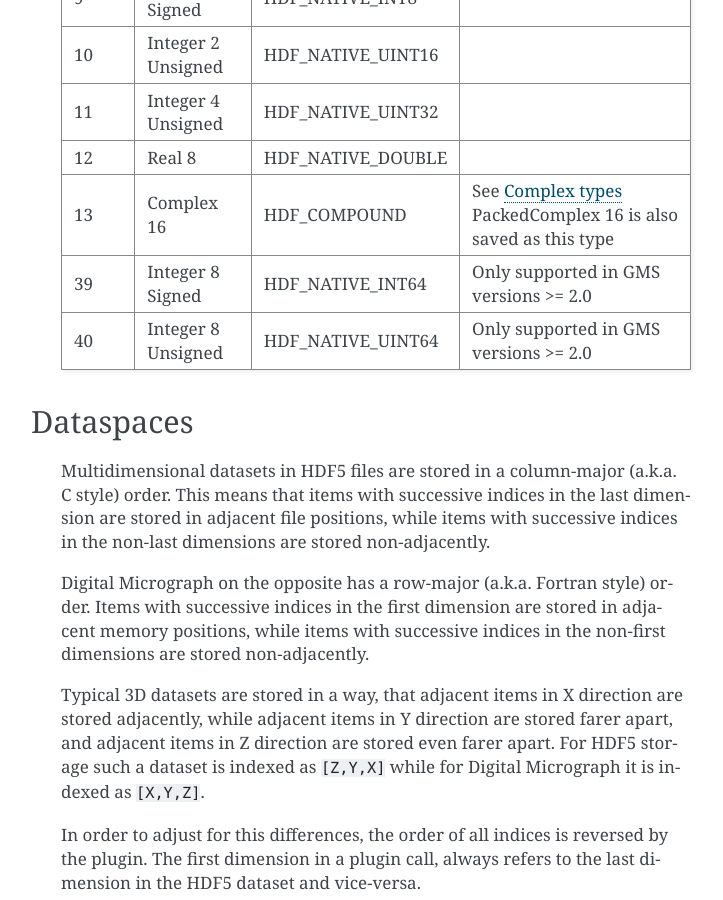
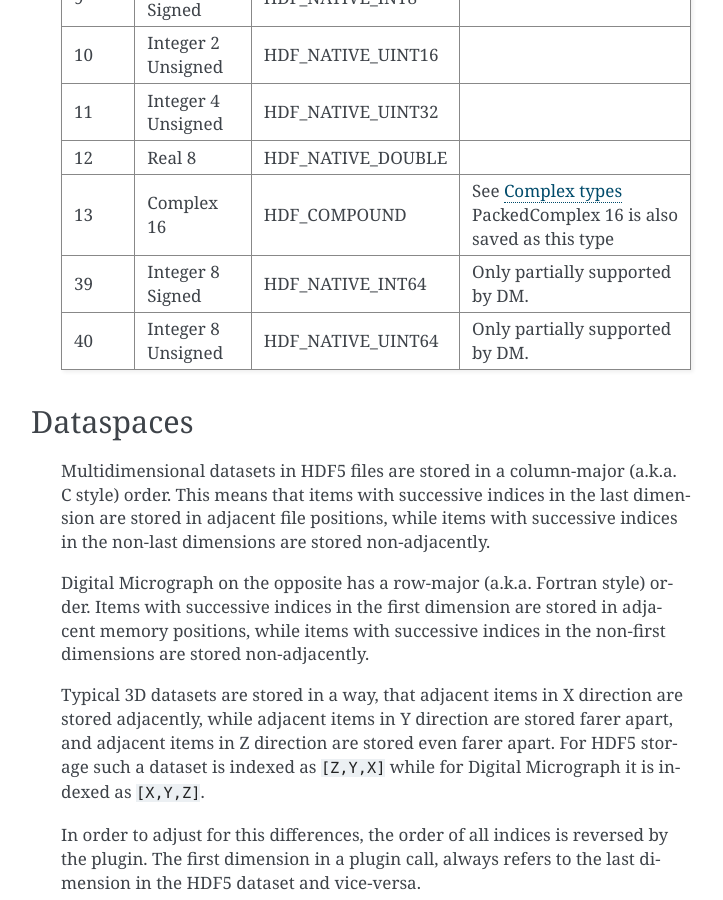
Before and after one commit to niermann/gms_plugin_hdf5, a Sphinx documentation site: the page built from doc/remarks.rst, in a window 1280 px wide and 900 px high, scrolled down 1131 px. Shown: the whole window, without its empty margins (389-1112 px from the left). Built offline with Sphinx 7.4.7, drawn with Linux system fonts in a browser that asks for light colours.

Commit message:
Fixed bug related to uint64 arrays in example script. Corrected documentation about DM's 64bit integer support.

```diff
--- a/doc/remarks.rst
+++ b/doc/remarks.rst
@@ -59,9 +59,9 @@ Data types
     |13     |Complex 16         |HDF_COMPOUND       |See :ref:`complex-types-label`             |
     |       |                   |                   |PackedComplex 16 is also saved as this type|
     +-------+-------------------+-------------------+-------------------------------------------+
-    |39     |Integer 8 Signed   |HDF_NATIVE_INT64   |Only supported in GMS versions >= 2.0      |
+    |39     |Integer 8 Signed   |HDF_NATIVE_INT64   |Only partially supported by DM.            |
     +-------+-------------------+-------------------+-------------------------------------------+
-    |40     |Integer 8 Unsigned |HDF_NATIVE_UINT64  |Only supported in GMS versions >= 2.0      |
+    |40     |Integer 8 Unsigned |HDF_NATIVE_UINT64  |Only partially supported by DM.            |
     +-------+-------------------+-------------------+-------------------------------------------+
 
 .. _data-spaces-label:
```
Also changed, not shown: 1 other file.
